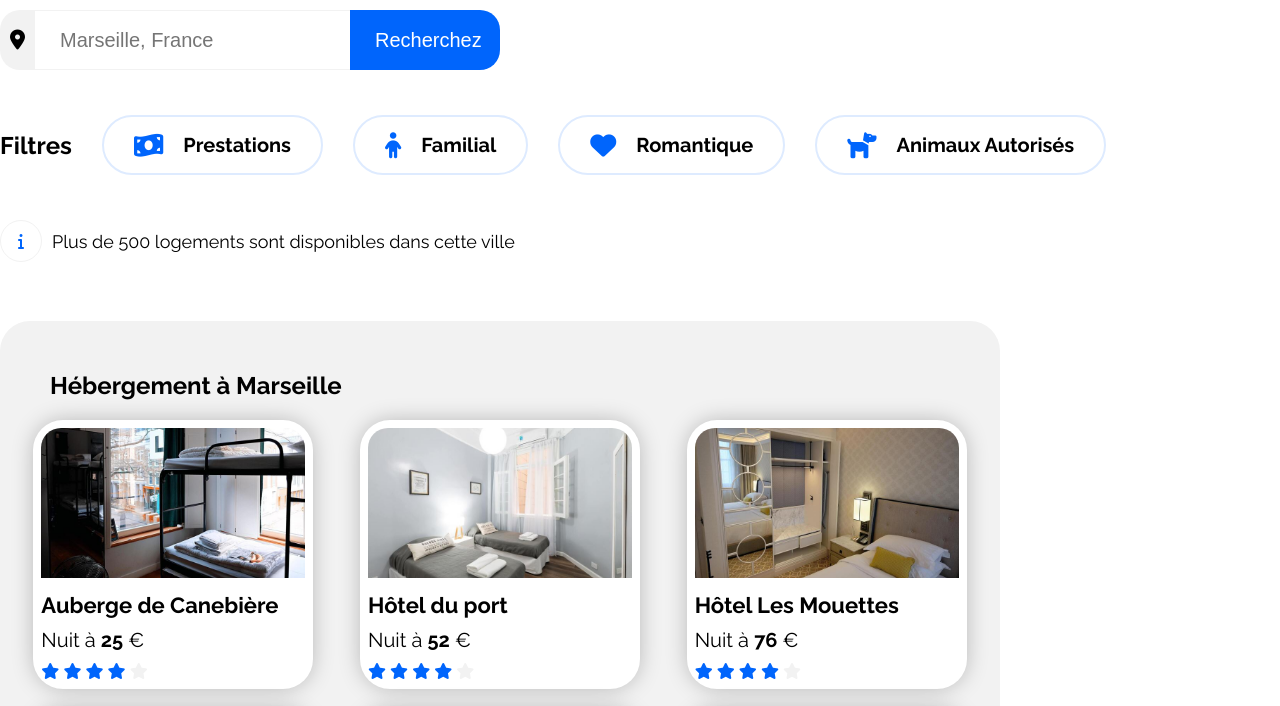
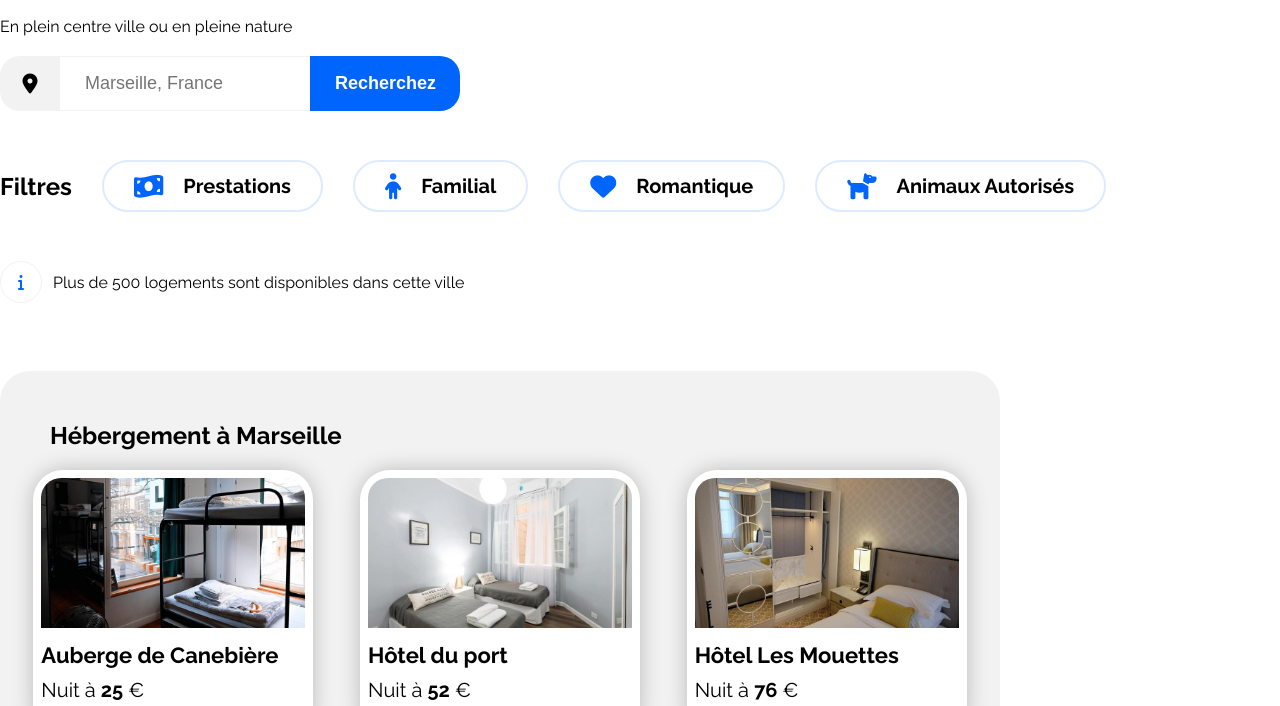
Before and after one commit to prestationweb42/Booki-Responsive, a plain HTML site: page index.html in a window 1280 px wide. Shown: the part 179-885 px from the top of the page. Drawn offline with Linux system fonts and the light colour scheme.

Commit message:
css section hero

```diff
--- a/css/style.css
+++ b/css/style.css
@@ -74,16 +74,20 @@ main {
 
 /* Settings Section Hero container */
 #hero__container {
-    width: 100%;
-    height: 400px;
+    max-width: 100%;
+    min-height: 400px;
 }
 .hero__title{
-    font-size: 30px;
+    font-size: 22px;
+    font-weight: 700;
+    line-height: 26px;
     color: var(--main-black);
-    margin: 0 0 10px 0;
+    margin: 50px 0 20px 0;
 }
 .hero__text{
-    font-size: 20px;
+    font-size: 16px;
+    font-weight: 400;
+    line-height: 19px;
     color: var(--main-black);
     margin: 0 0 20px 0;
 }
@@ -96,8 +100,8 @@ main {
 }
 .hero__form span {
     display: inline-block;
-    width: 80px;
-    height: 60px;
+    width: 60px;
+    height: 55px;
     color: var(--main-black);
     background-color: var(--lite-gray);
     display: flex;
@@ -111,11 +115,11 @@ main {
 .hero__form input {
     display: inline-block;
     position: relative;
-    font-size: 20px;
 }
 .hero__form input[type="text"] {
-    width: 340px;
-    height: 60px;
+    width: 250px;
+    height: 55px;
+    font-size: 18px;
     border: none;
     border-top: 1px solid var(--lite-gray);
     border-bottom: 1px solid var(--lite-gray);
@@ -123,21 +127,23 @@ main {
     padding: 0 25px;
 }
 .hero__form input[type="submit"] {
+    width: 150px;
+    height: 55px;
+    font-size: 18px;
+    font-weight: 700;
+    padding: 0 25px;
+    color: var(--main-white);
     position: relative;
     border-radius: 0 20px 20px 0;
-    width: 150px;
-    height: 60px;
-    color: var(--main-white);
     background-color: var(--main-blue);
     border: none;
     outline: none;
-    padding: 0 25px;
     cursor: pointer;
 }
 /* Setting BTN Filter */
 .hero__filter__container {
-    width: 100%;
-    height: 150px;
+    max-width: 100%;
+    min-height: 150px;
     display: flex;
     justify-content: start;
     align-items: center;
@@ -148,8 +154,8 @@ main {
 }
 .hero__filter__link {
     font-size: 20px;
-    margin-left: 30px;
-    padding: 15px 30px;
+    margin: 10px 0 10px 30px;
+    padding: 11px 30px;
     display: flex;
     justify-content: center;
     align-items: center;
@@ -194,9 +200,11 @@ main {
     font-size: 16px;
 }
 .hero__disponibilty__container p {
-    font-size: 18px;
+    font-size: 16px;
+    font-weight: 400;
+    line-height: 19px;
     color: var(--main-black);
-    margin-left: 10px;
+    margin-left: 11px;
 }
 
 /* Setting Section hebergement Container */
```
